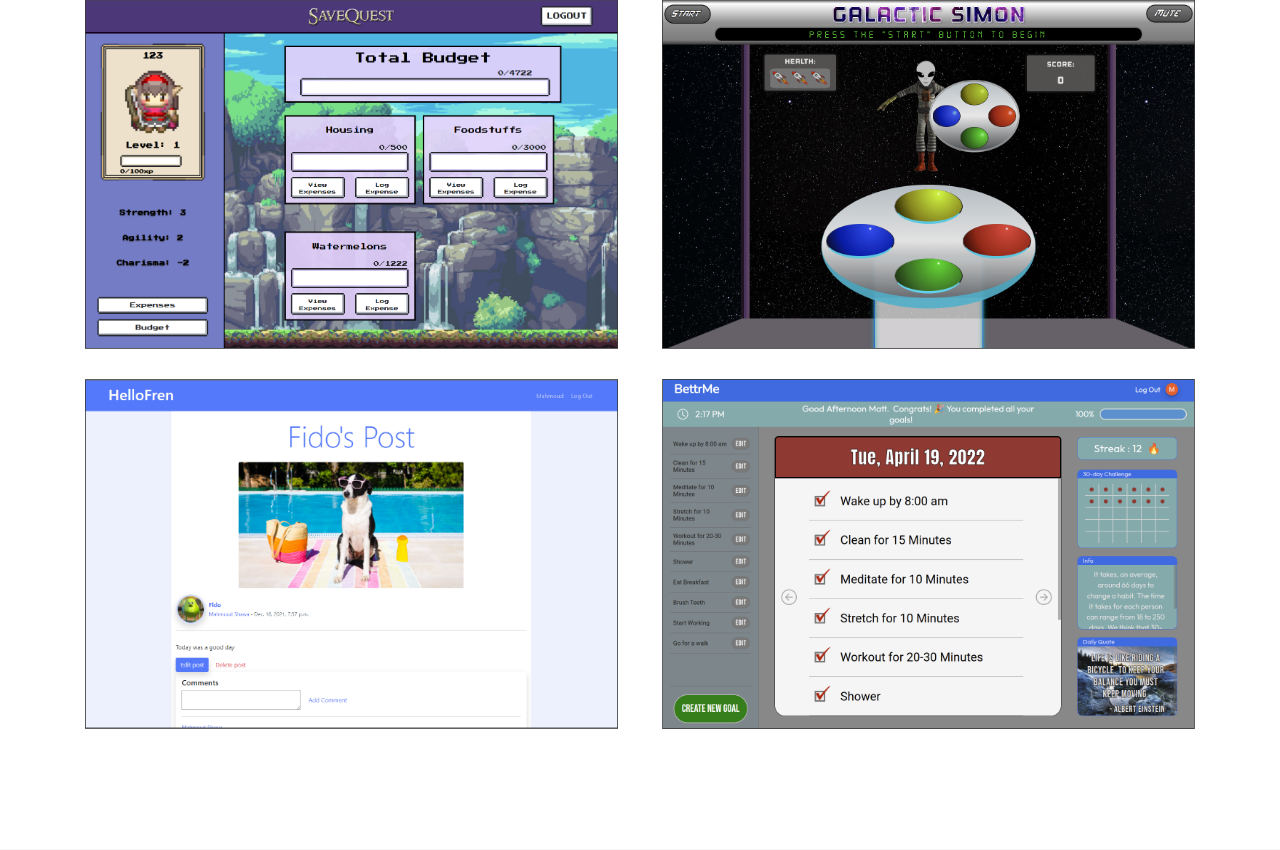
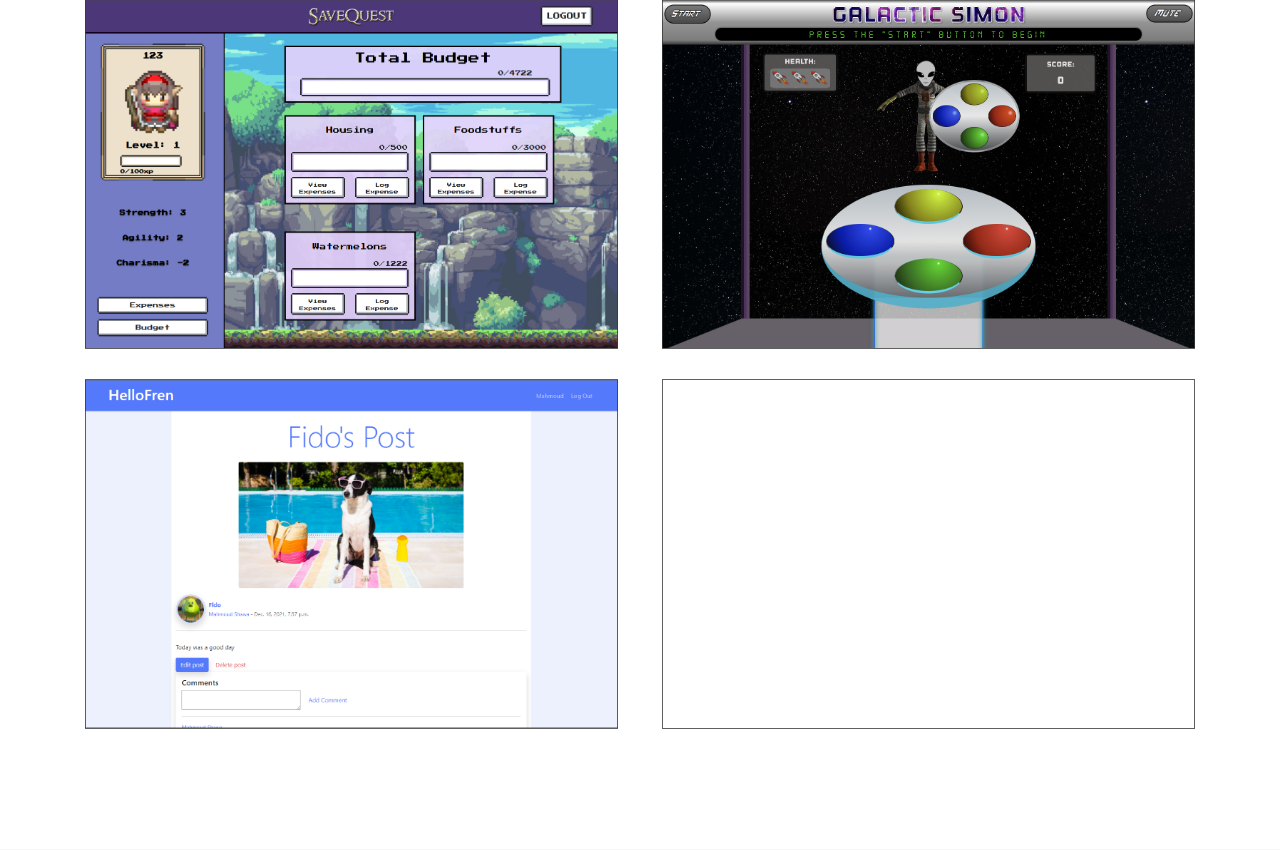
Before and after one commit to mattl999/portfolio, a PHP site: page / in a window 1280 px wide. Shown: the part 2253-3103 px from the top of the page. Run offline with PHP 8.4, Linux system fonts and the light colour scheme; some web fonts are replaced.

Commit message:
more fix attempts

```diff
--- a/css/style.css
+++ b/css/style.css
@@ -933,6 +933,7 @@ button.active-work {
 
 .portfolio-img-4 {
     background: url("../img/thumb4.png");
+    background-image: none !important;
 }
 
 .portfolio-img-5 {
```
